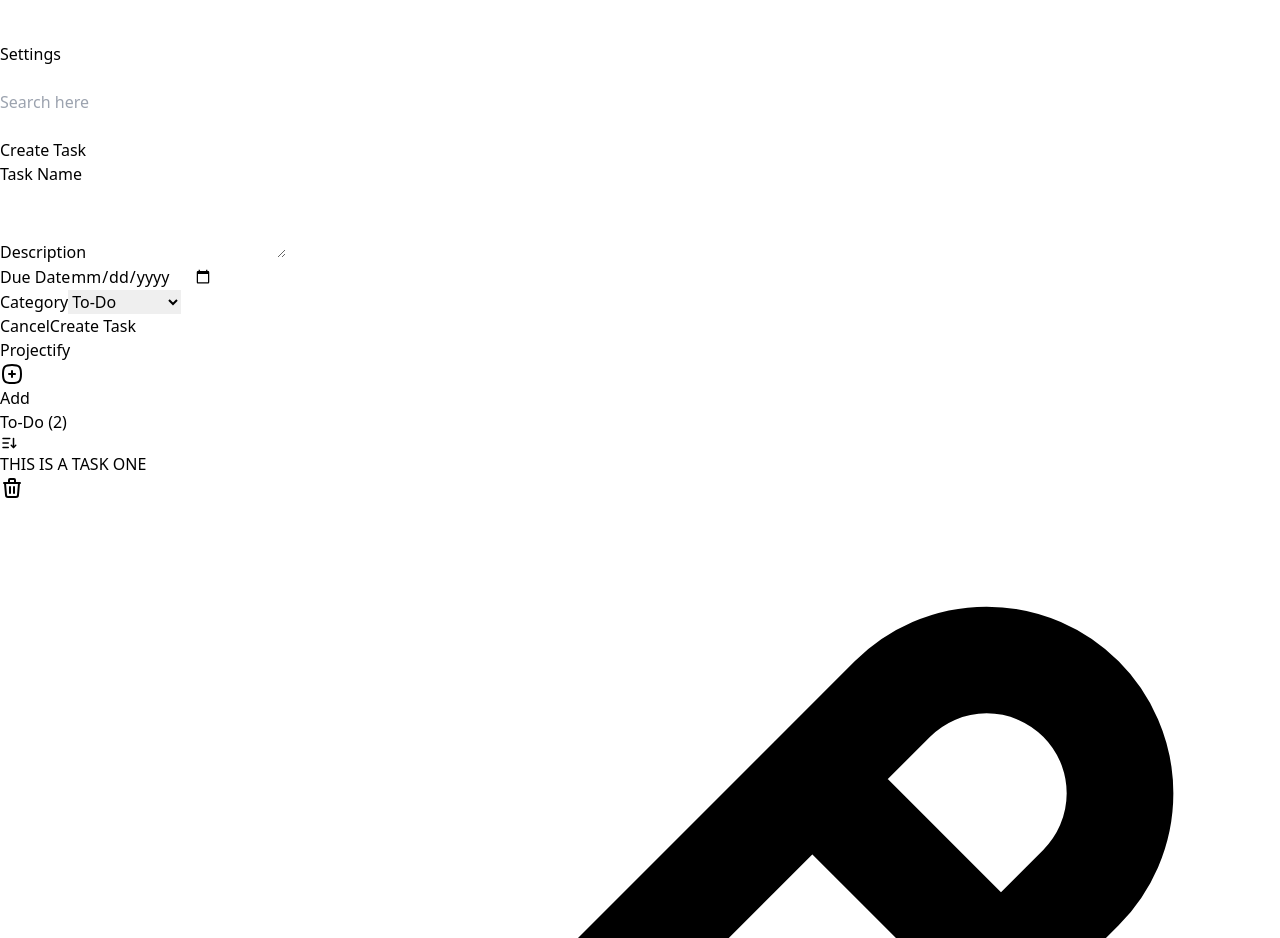
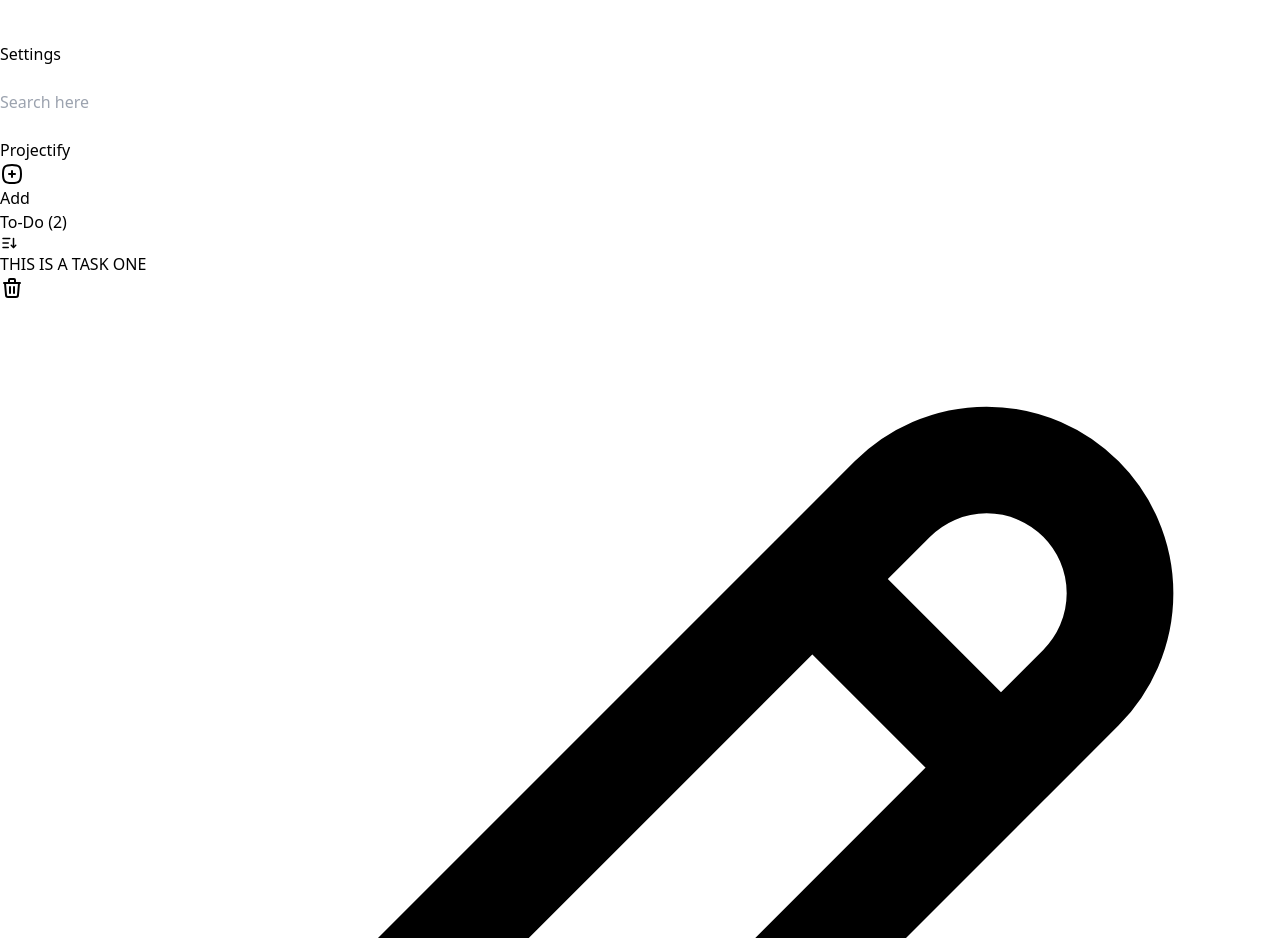
Before and after one commit to khandokarIsmailDev/monitoring-todo-full-stack-app, a React (Vite) app: page / in a window 1280 px wide. Shown: the part 9140-10078 px from the top of the page. Built offline with nearby package versions, Linux system fonts and the light colour scheme.

Commit message:
Modal fix open and close and fix date in form field

```diff
--- a/src/components/todos/Modal.jsx
+++ b/src/components/todos/Modal.jsx
@@ -1,34 +1,40 @@
 import React, { useState } from "react";
 
-export default function Modal() {
+export default function Modal({onShowModal}) {
 
   const [task, setTask] = useState({
     taskName: "",
     description: "",
-    dueDate: new Date(),
-    category: "",
+    dueDate: new Date().toLocaleDateString('en-US', { year: 'numeric', month: 'long', day: 'numeric' }),
+    category: "todo",
   });
 
   function handleCloseModal() {
-    // setShowModal(false);
+    onShowModal(false);
   }
 
   function handleChange(e) {
     let name = e.target.name;
     let value = e.target.value;
+
+    if (name === "dueDate") {
+      const date = new Date(value);
+      value = date.toLocaleDateString('en-US', { year: 'numeric', month: 'long', day: 'numeric' });
+    }
+
     console.log(name, value);
     setTask({
       ...task,
       [name]: value
-    })
+    });
   }
 
   function handleSubmit(e){
     e.preventDefault();
-    // setShowModal(false);
+    onShowModal(false);
   }
 
-  console.log(task);
+  console.log('this is task from modal', task);
 
   return (
     <div className="w-full h-screen  absolute flex top-0 left-0 justify-center items-center  bg-black bg-opacity-50">
--- a/src/components/todos/TodoAdd.jsx
+++ b/src/components/todos/TodoAdd.jsx
@@ -1,12 +1,9 @@
 import React from "react";
 
-export default function TodoAdd() {
+export default function TodoAdd({onShowModal}) {
 
 
 
-  // function handleShowModal() {
-  //   setShowModal(!showModal);
-  // }
 
   return (
 
@@ -15,7 +12,7 @@ export default function TodoAdd() {
       <h2 className="text-2xl font-bold">Projectify</h2>
       <div className="flex space-x-2">
         <button
-          // onClick={handleShowModal}
+          onClick={() => onShowModal(true)}
         className="flex items-center rounded-md bg-gray-700 px-4 py-2 text-white">
           <svg
             xmlns="http://www.w3.org/2000/svg"
--- a/src/components/todos/TodoBoard.jsx
+++ b/src/components/todos/TodoBoard.jsx
@@ -8,7 +8,7 @@ import Modal from "./Modal";
 import { TodoContext } from "../../context";
 
 export default function TodoBoard() {
-  const [showModal, setShowModal] = useState(true);
+  const [showModal, setShowModal] = useState(false);
   const { todoAll, setTodoAll } = useContext(TodoContext);
   const [todoList, setTodoList] = useState({
     todo: [],
@@ -40,9 +40,9 @@ export default function TodoBoard() {
   console.log("this is todoAll for context", todoAll);
   return (
     <>
-      {showModal && <Modal />}
+      {showModal && <Modal onShowModal={setShowModal} />}
       <div className="mx-auto max-w-7xl p-6">
-        <TodoAdd />
+        <TodoAdd onShowModal={setShowModal} />
         <div className="-mx-2 mb-6 flex flex-wrap">
           <Todo tasks={todoList.todo} />
           <OnProgress tasks={todoList.inprogress} />
```
